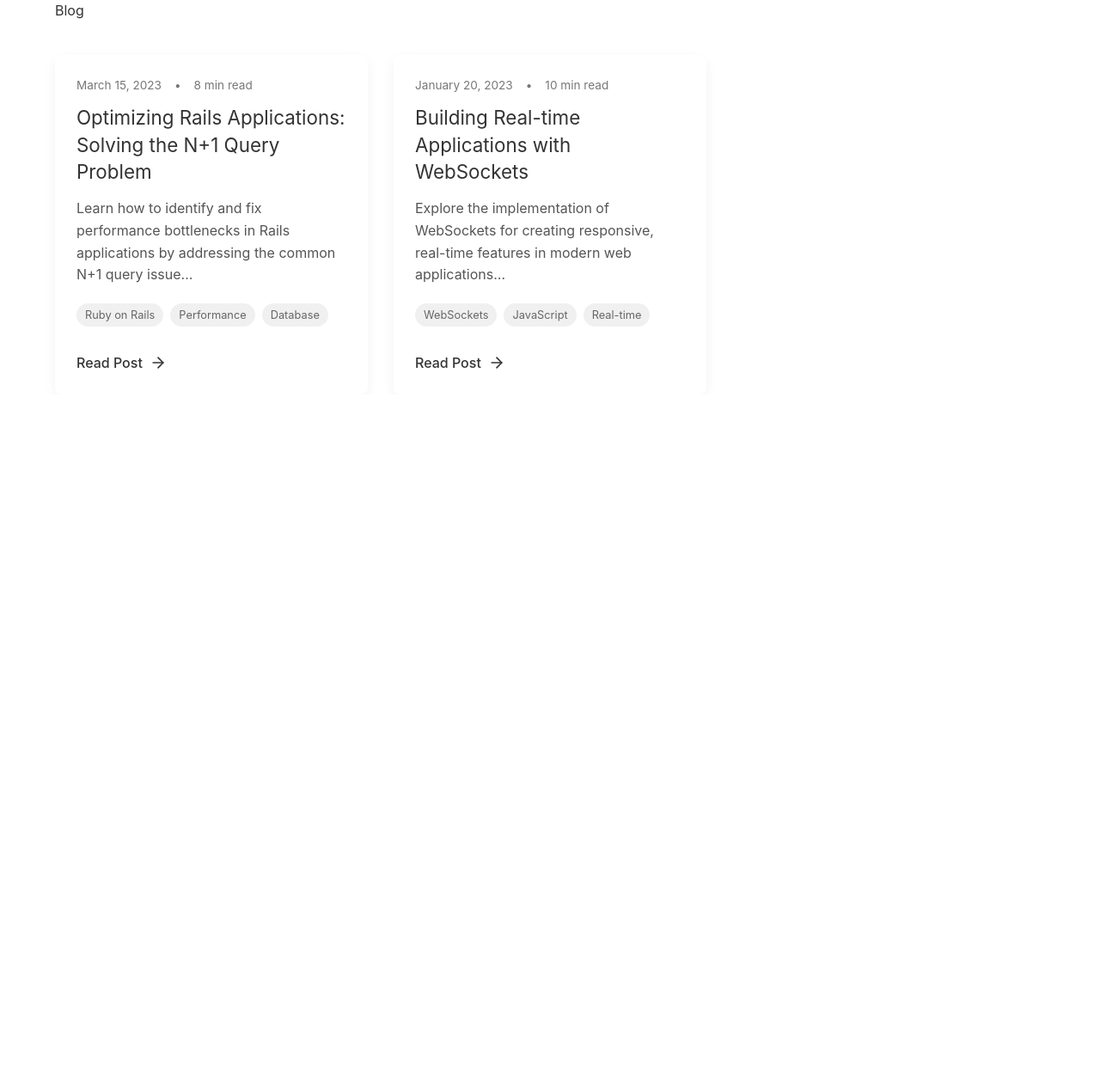
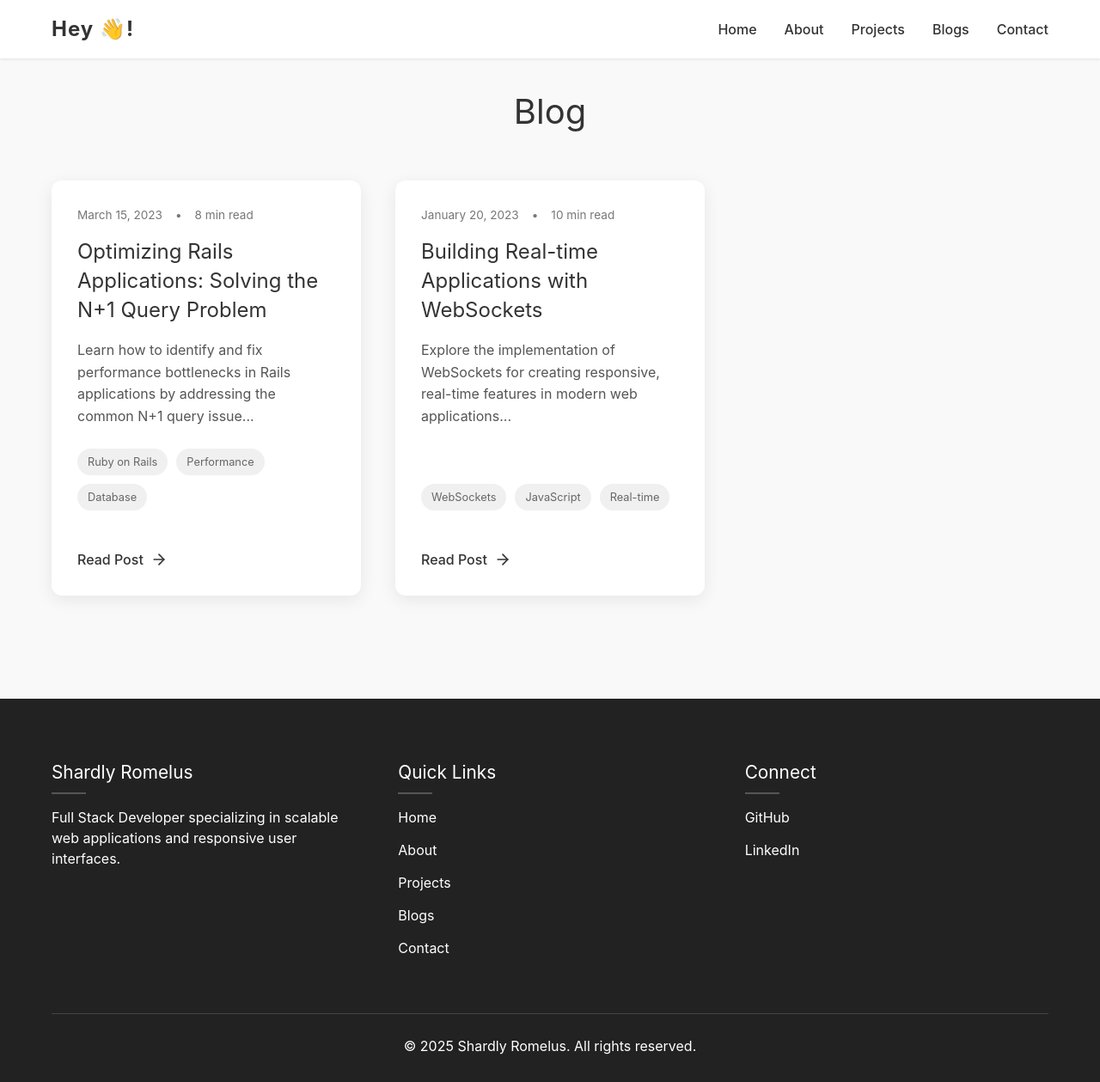
Before and after one commit to sromelus/my_dev_porfolio, a Next.js app: page /blogs in a window 1280 px wide. Shown: the whole page at 86% size. Before the commit the page ends 800 px from the top, so only its background shows below. Built offline with nearby package versions, Linux system fonts and the light colour scheme.

Commit message:
fixed styles for blogs page

```diff
--- a/app/blogs/styles/Blog.module.css
+++ b/app/blogs/styles/Blog.module.css
@@ -1,26 +1,35 @@
+.blogPage {
+  padding: 100px 0 80px;
+  background-color: #f9f9f9;
+  min-height: calc(100vh - 300px);
+}
+
 .container {
   max-width: 1200px;
   margin: 0 auto;
-  padding: 0 1.5rem;
+  padding: 0 20px;
 }
 
-.blogSection {
-  padding: 80px 0;
-  background-color: #f9f9f9;
+.pageTitle {
+  font-size: 2.5rem;
+  text-align: center;
+  margin-bottom: 50px;
+  color: #333;
 }
 
 .blogGrid {
   display: grid;
   grid-template-columns: repeat(auto-fill, minmax(320px, 1fr));
-  gap: 30px;
-  margin-top: 40px;
+  gap: 40px;
+  margin: 40px auto;
+  max-width: 1200px;
 }
 
 .blogCard {
   background-color: #fff;
-  border-radius: 8px;
+  border-radius: 12px;
   overflow: hidden;
-  box-shadow: 0 5px 15px rgba(0, 0, 0, 0.05);
+  box-shadow: 0 5px 20px rgba(0, 0, 0, 0.08);
   display: flex;
   flex-direction: column;
   transition: transform 0.3s ease, box-shadow 0.3s ease;
@@ -33,7 +42,7 @@
 }
 
 .blogContent {
-  padding: 25px;
+  padding: 30px;
   flex-grow: 1;
   display: flex;
   flex-direction: column;
@@ -43,7 +52,7 @@
   display: flex;
   color: #777;
   font-size: 0.85rem;
-  margin-bottom: 12px;
+  margin-bottom: 16px;
 }
 
 .blogDate {
@@ -56,8 +65,8 @@
 }
 
 .blogTitle {
-  font-size: 1.4rem;
-  margin-bottom: 15px;
+  font-size: 1.5rem;
+  margin-bottom: 18px;
   line-height: 1.4;
 }
 
@@ -75,27 +84,27 @@
   color: #555;
   font-size: 1rem;
   line-height: 1.6;
-  margin-bottom: 20px;
+  margin-bottom: 24px;
   flex-grow: 1;
 }
 
 .blogTags {
   display: flex;
   flex-wrap: wrap;
-  gap: 8px;
-  margin-bottom: 5px;
+  gap: 10px;
+  margin-bottom: 15px;
 }
 
 .blogTag {
   background-color: #f0f0f0;
   color: #666;
-  padding: 4px 10px;
+  padding: 6px 12px;
   border-radius: 20px;
   font-size: 0.8rem;
 }
 
 .blogAction {
-  padding: 0 25px 25px;
+  padding: 0 30px 30px;
 }
 
 .readMore {
--- a/app/components/Header.tsx
+++ b/app/components/Header.tsx
@@ -35,8 +35,8 @@ const Header: React.FC = () => {
         <nav className={`${styles.nav} ${menuOpen ? styles.open : ''}`}>
           <ul className={styles.navLinks}>
             <li><Link href="/" onClick={() => setMenuOpen(false)}>Home</Link></li>
-            <li><Link href="#about" onClick={() => setMenuOpen(false)}>About</Link></li>
-            <li><Link href="#projects" onClick={() => setMenuOpen(false)}>Projects</Link></li>
+            <li><Link href="/#about" onClick={() => setMenuOpen(false)}>About</Link></li>
+            <li><Link href="/#projects" onClick={() => setMenuOpen(false)}>Projects</Link></li>
             <li><Link href="/blogs" onClick={() => setMenuOpen(false)}>Blogs</Link></li>
             <li><Link href="https://www.linkedin.com/in/shardlyromelus" onClick={() => setMenuOpen(false)}>Contact</Link></li>
           </ul>
--- a/app/components/styles/Footer.module.css
+++ b/app/components/styles/Footer.module.css
@@ -1,7 +1,8 @@
+/* Improve footer spacing */
 .footer {
   background-color: #222;
   color: #fff;
-  padding: 60px 0 20px;
+  padding: 70px 0 30px; /* Increased padding */
 }
 
 .container {
@@ -13,14 +14,15 @@
 .footerContent {
   display: grid;
   grid-template-columns: repeat(auto-fit, minmax(250px, 1fr));
-  gap: 40px;
-  margin-bottom: 40px;
+  gap: 50px; /* Increased gap between sections */
+  margin-bottom: 50px; /* More space before copyright */
 }
 
+/* Better section heading spacing */
 .footerSection h3 {
   color: #fff;
   font-size: 1.3rem;
-  margin-bottom: 20px;
+  margin-bottom: 25px; /* More space after heading */
   position: relative;
 }
 
@@ -28,17 +30,13 @@
   content: '';
   position: absolute;
   left: 0;
-  bottom: -8px;
+  bottom: -10px;
   width: 40px;
   height: 2px;
   background-color: #555;
 }
 
-.footerSection p {
-  color: #aaa;
-  line-height: 1.6;
-}
-
+/* Better spacing for footer links */
 .footerLinks {
   list-style: none;
   padding: 0;
@@ -46,37 +44,13 @@
 }
 
 .footerLinks li {
-  margin-bottom: 10px;
+  margin-bottom: 14px; /* More space between links */
 }
 
-.footerLinks a {
-  color: #aaa;
-  text-decoration: none;
-  transition: color 0.3s;
-}
-
-.footerLinks a:hover {
-  color: #fff;
-}
-
-.socialLinks {
-  display: flex;
-  gap: 15px;
-}
-
+/* Improve divider line and copyright section */
 .footerBottom {
   text-align: center;
-  padding-top: 20px;
+  padding-top: 25px;
   border-top: 1px solid #444;
+  margin-top: 10px; /* Add space above the line */
 }
-
-.footerBottom p {
-  color: #888;
-  font-size: 0.9rem;
-}
-
-@media (max-width: 768px) {
-  .footerContent {
-    grid-template-columns: 1fr;
-  }
-}
--- a/app/layout.tsx
+++ b/app/layout.tsx
@@ -1,6 +1,8 @@
 import '../styles/globals.css';
 import { Metadata } from 'next';
 import { Geist, Geist_Mono } from "next/font/google";
+import Header from './components/Header';
+import Footer from './components/Footer';
 
 const geistSans = Geist({
   variable: "--font-geist-sans",
@@ -27,7 +29,9 @@ export default function RootLayout({
       <body
         className={`${geistSans.variable} ${geistMono.variable} antialiased`}
       >
+        <Header />
         {children}
+        <Footer />
       </body>
     </html>
   )
--- a/app/page.tsx
+++ b/app/page.tsx
@@ -1,17 +1,13 @@
-import Header from './components/Header';
 import Hero from './components/Hero';
 import About from './components/About';
 import Projects from './components/Projects';
-import Footer from './components/Footer';
 
 const Home: React.FC = () => {
   return (
     <main>
-      <Header />
       <Hero />
       <Projects />
       <About />
-      <Footer />
     </main>
   );
 };
```
